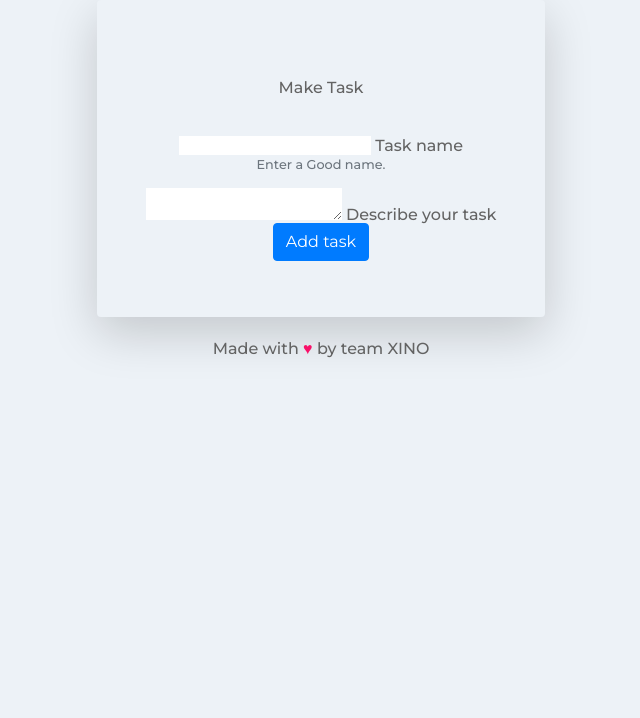
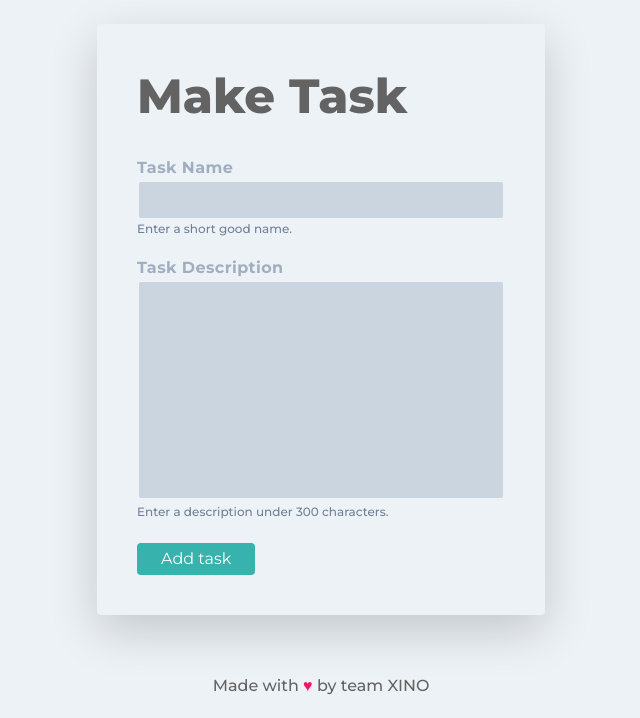
Before and after one commit to tijilchhabra1729/ncrypt, a Flask app: page /maketask/3 in a window 1280 px wide. Shown: the part 96-814 px from the top of the page, without its empty margins (319-959 px from the left). Before the commit the page ends 454 px from the top, so only its background shows below. Run offline with Flask 2, Linux system fonts and the light colour scheme; a user stored in the database is signed in; data comes from the database, SQL or seed files in the repository; style sheets or scripts are compiled from the project's sources; some libraries are stand-ins or nearby versions.

Commit message:
Big UI/UX update

```diff
--- a/Tool/static/styles/main.css
+++ b/Tool/static/styles/main.css
@@ -7,6 +7,12 @@ body {
   color :#636363;
 }
 
+a{
+  text-decoration: none !important;
+}
+.overflow-x-scroll::-webkit-scrollbar {
+  display: none;
+}
 
 
 .page {
--- a/Tool/templates/base.htm
+++ b/Tool/templates/base.htm
@@ -100,7 +100,7 @@
   {%block content%} {%endblock%}
 
   <div>
-    <h6 class="relative inset-x-0 bottom-0 text-center p-4"> Made with <span style="color:rgb(249, 16, 105);">♥</span>
+    <h6 class="relative inset-x-0 bottom-0  text-center p-4"> Made with <span style="color:rgb(249, 16, 105);">♥</span>
       by
       team XINO
     </h6>
--- a/Tool/templates/edit_task.htm
+++ b/Tool/templates/edit_task.htm
@@ -17,7 +17,7 @@
       </a> -->
 
       {%for p in tasks%}
-      <a href="{"
+      <a onclick="history.back()"
         class="m-3 fixed bottom-0 right-0  flex items-center justify-center h-12 w-12 rounded-full bg-teal-500 text-white">
         <svg class="h-6 w-6" xmlns="http://www.w3.org/2000/svg" fill="none" viewBox="0 0 24 24" stroke="currentColor">
           <path stroke-linecap="round" stroke-linejoin="round" stroke-width="2" d="M6 18L18 6M6 6l12 12" />
--- a/Tool/templates/maketask.htm
+++ b/Tool/templates/maketask.htm
@@ -1,37 +1,57 @@
 {%extends 'base.htm'%}
 
 {%block content%}
-<center>
 
-    <form method="POST" class="max-w-md rounded overflow-hidden shadow-lg p-10 bg-gray-200">
-        <h1 class="head p-10">Make Task </h1>
+<div class="container">
+    <div class="row justify-content-center ">
+
+        <form method="POST" class="w-2/4 max-w-md rounded overflow-hidden shadow-lg p-10 m-4 bg-gray-200">
+            <h1 class="text-5xl font-extrabold text-medium py-2">Make Task </h1><br><br>
             {{form.hidden_tag()}}
-        <div class="group">
-            <small class='text-danger'></small>
-            {{form.name}} <span class="highlight"></span><span class="bar"></span>
-            <label>Task name</label>
-            <small id="emailHelp" class="form-text text-muted">Enter a Good name.</small>
+            <div>
+                <div>
+                    <label class="block text-gray-500 font-bold text-left mb-1 md:mb-0 pr-2 tracking-wide"
+                        for="inline-full-name">
+                        Task Name
+                    </label>
+                </div>
+                <div>
+                    {{form.name(class="bg-gray-400 appearance-none font-medium border-2 border-gray-200 rounded w-full py-2 px-4 text-gray-700
+              leading-tight focus:outline-none focus:bg-white focus:border-teal-500")}}
+                </div>
+
+
+                <small class="text-gray-600 text-xs">Enter a short good
+                    name.</small>
+                <br>
                 {%if form.name.errors%}
                 {%for error in form.name.errors%}
-            <small class='text-danger'>{{error}}</small>
-            {%endfor%}
-            {%endif%}
-        </div><br>
-        <div class="group">
-            {{form.description}}
-            <span class="highlight"></span><span class="bar"></span>
-            <label>Describe your task</label>
+                <small class="text-red-500 text-xs ">{{error}}</small>
+                {%endfor%} {%endif%}
             </div>
+
+            <div class="py-6">
+                <div>
+                    <label class="block text-gray-500 font-bold text-left mb-1 md:mb-0 pr-2 tracking-wide"
+                        for="inline-full-name">
+                        Task Description
+                    </label>
+                </div>
+                <div>
+                    {{form.description(class="bg-gray-400 resize-none appearance-none font-medium border-2 border-gray-200 rounded w-full py-2 px-4 text-gray-700
+              leading-tight focus:outline-none focus:bg-white focus:border-teal-500", maxlength="300", rows="10")}}
+                </div>
+                <small class="text-gray-600 text-xs">Enter a description under 300 characters.</small>
+                <br>
                 {%if form.description.errors%}
                 {%for error in form.description.errors%}
-        <small class='text-danger'>{{error}}</small>
-        {%endfor%}
-        {%endif%}
-
-        <div class="form-group">
-            {{form.submit(class ="btn btn-primary submit")}}
+                <small class="text-red-500 text-xs ">{{error}}</small>
+                {%endfor%} {%endif%}
+            </div>
+            <div>
+                {{form.submit(class =" bg-teal-500 appearance-none outline-none hover:bg-teal-400  focus:shadow-outline focus:outline-none text-white  py-2 px-4 rounded")}}
             </div>
         </form>
     </div>
-</center>
+</div>
 {%endblock%}
--- a/Tool/templates/projects.htm
+++ b/Tool/templates/projects.htm
@@ -11,13 +11,13 @@
   </a>
   <div class="justify-center flex-wrap flex  w-full md:pl-3 md:pr-0 pt-8 pb-0 md:pb-6 px-2 ">
     <a href="{{url_for('makeproject')}}"
-      class="relative  h-auto border-8 max-w-sm rounded-lg overflow-hidden shadow max-h-full m-2 ">
+      class="relative  h-auto border-8 max-w-sm rounded-xl overflow-hidden shadow max-h-full m-2 ">
       <div class="m-8 text-center">
         <div class="font-bold text-5xl  text-gray-700 ">Add Project</div>
       </div>
     </a>
     {%for p in projects%}
-    <a class="relative  h-auto border-8  max-w-sm rounded-lg shadow overflow-x-scroll m-2"
+    <a class="relative  h-auto border-8  max-w-sm rounded-xl shadow overflow-x-scroll m-2"
       href="{{url_for('tasks' , projectid = p.id)}}">
       <div class="p-6 flex-wrap">
         <div class=" font-bold text-xl mb-2 pr-4 text-gray-700">{{p.name}}
```
Also changed, not shown: Tool/templates/login.htm (+41 -20 lines), Tool/templates/makeproject.htm (+39 -23 lines), Tool/templates/register.htm (+7 -5 lines), Tool/templates/task.htm (deleted, +0 -19 lines). Lines whose indentation alone changed are shown as unchanged.
